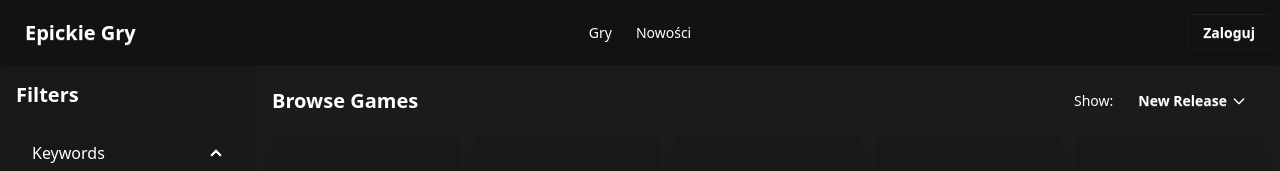
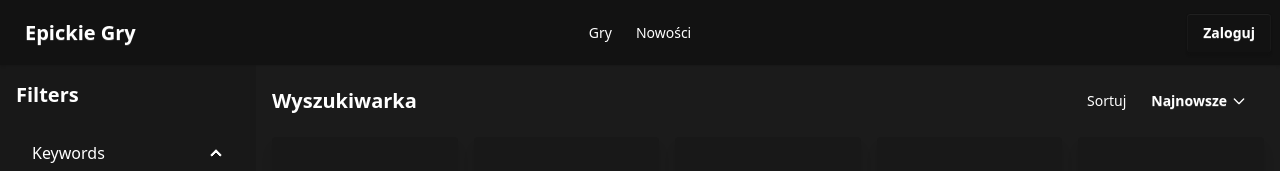
Before and after one commit to MePerson1/epickie-gry, a React (Vite) app: page / in a window 1280 px wide. Shown: the top 171 px of the page. Built offline with nearby package versions, Linux system fonts and the light colour scheme.

Commit message:
browsing games

```diff
--- a/src/views/GamesPage.jsx
+++ b/src/views/GamesPage.jsx
@@ -396,16 +396,16 @@ function GamesPage() {
 
         <div className="flex-1 p-4">
           <div className="flex items-center justify-between mb-4">
-            <div className="text-xl font-semibold">Browse Games</div>
+            <div className="text-xl font-semibold"> Wyszukiwarka</div>
             <div className="flex items-center gap-2 text-sm">
-              <span>Show:</span>
+              <span>Sortuj</span>
               <div className="dropdown dropdown-end">
                 <label
                   tabIndex={0}
                   className="btn btn-ghost normal-case flex items-center gap-1"
                 >
-                  {sortOption === 'releaseDateDesc' && 'New Release'}
-                  {sortOption === 'releaseDateAsc' && 'Old Release'}
+                  {sortOption === 'releaseDateDesc' && 'Najnowsze'}
+                  {sortOption === 'releaseDateAsc' && 'Najstarsze'}
                   {sortOption === 'titleAsc' && 'A-Z'}
                   {sortOption === 'titleDesc' && 'Z-A'}
                   <svg
```
